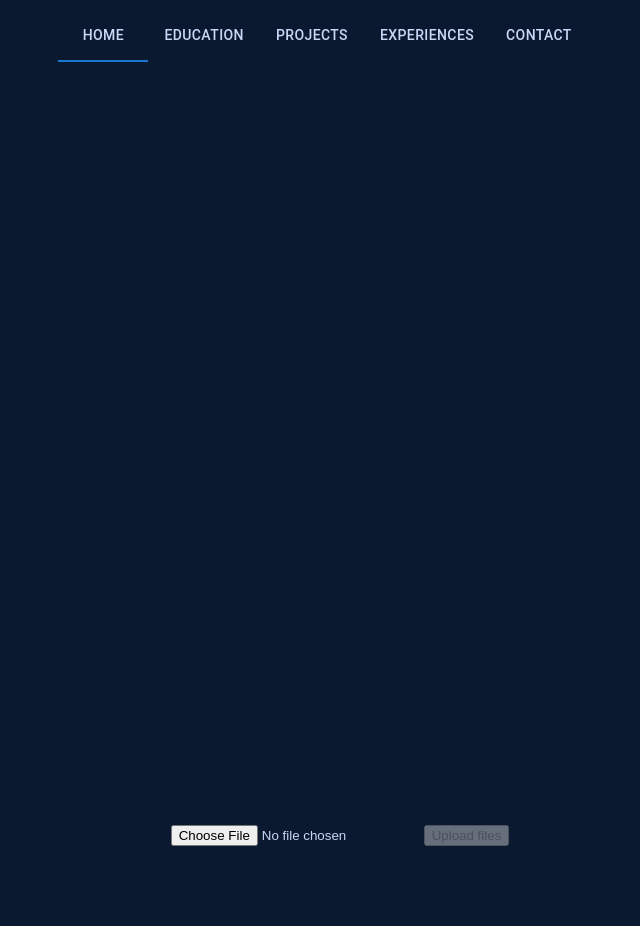
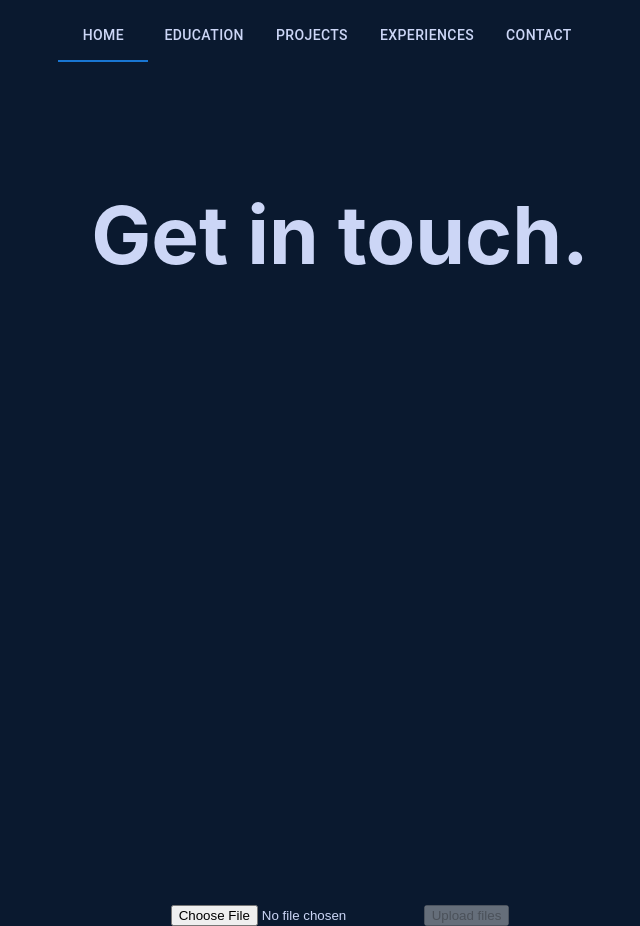
Before and after one commit to Kaia15/portfolio-2022, a React (Create React App) app: page /contact in a window 1280 px wide. Shown: the whole page, without its empty margins (300-940 px from the left). Before the commit the page ends 846 px from the top, so only its background shows below. Built offline with nearby package versions, Linux system fonts and the light colour scheme; no server answers; the HTML template or start-up script is replaced by a standard one.

Commit message:
updates-6

```diff
--- a/src/components/contact/contact.js
+++ b/src/components/contact/contact.js
@@ -1,9 +1,14 @@
 import ContactCSS from './contact.module.css';
+import { Button } from '@mui/material';
 
 const Section4 = () => {
     return (
         <div className={ContactCSS.container}>
-
+            <div className={ContactCSS.text}>
+            <p style = {{fontSize: 'clamp(40px, 8vw, 80px)',
+                fontFamily: '"Calibre","Inter","San Francisco","SF Pro Text",-apple-system,system-ui,sans-serif,"SF Mono","Fira Code","Fira Mono","Roboto Mono",monospace',
+                fontWeight: 'bolder', padding: '4vh 0px 4px 0px'}}> Get in touch. </p>
+            </div>
         </div>
     )
 }
```
